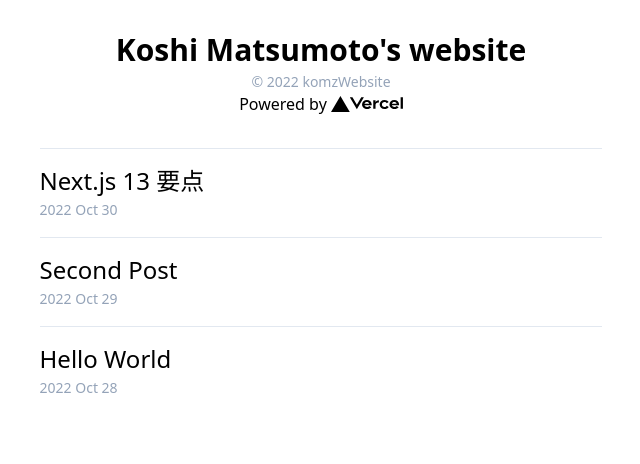
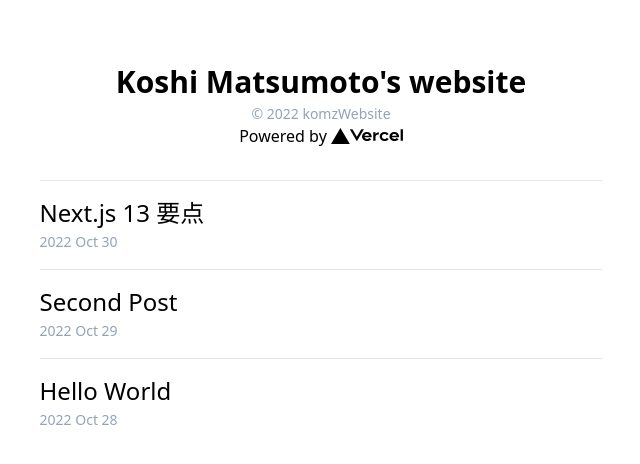
Before and after one commit to komzweb/komzwebsite, a Next.js app: page / in a window 1280 px wide. Shown: the top 464 px of the page, without its empty margins (319-959 px from the left). Built offline with nearby package versions, Linux system fonts and the light colour scheme.

Commit message:
Improve styles

```diff
--- a/app/blog/[slug]/page.tsx
+++ b/app/blog/[slug]/page.tsx
@@ -20,9 +20,9 @@ export default async function PostPage({
 
   return (
     <main className="mx-auto max-w-prose px-4">
-      <div className="py-8">
-        <article>
-          <h1 className="text-3xl font-bold">{post.title}</h1>
+      <div className="py-16">
+        <article className="prose lg:prose-xl">
+          <h1>{post.title}</h1>
           <time dateTime={post.date} className="text-sm text-slate-400">
             {format(new Date(post.date), 'yyyy MMM dd')}
           </time>
--- a/app/page.tsx
+++ b/app/page.tsx
@@ -10,7 +10,7 @@ export default function Home() {
 
   return (
     <main className="mx-auto max-w-prose px-4">
-      <div className="py-8">
+      <div className="py-16">
         <h1 className="text-center text-3xl font-bold">{`Koshi Matsumoto's website`}</h1>
         <div className="mt-1">
           <div className="text-center text-sm text-slate-400">
```
